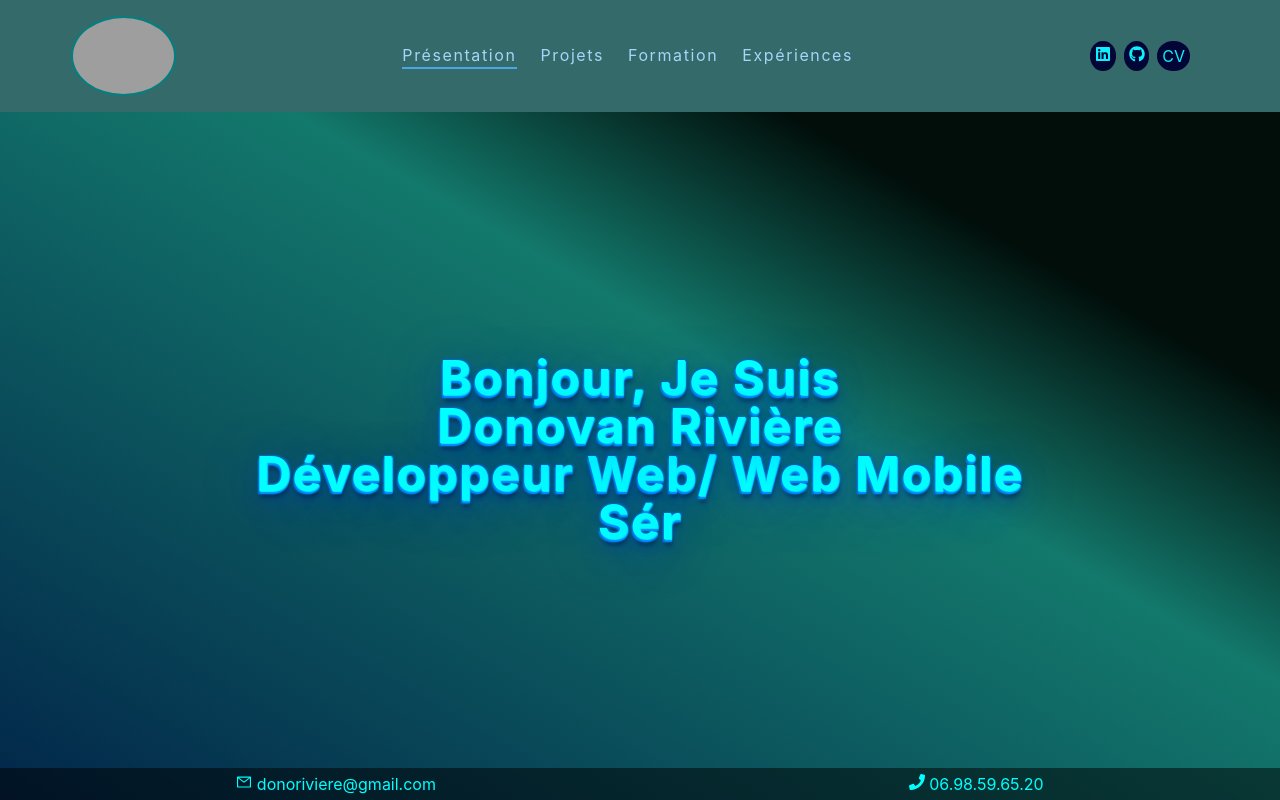
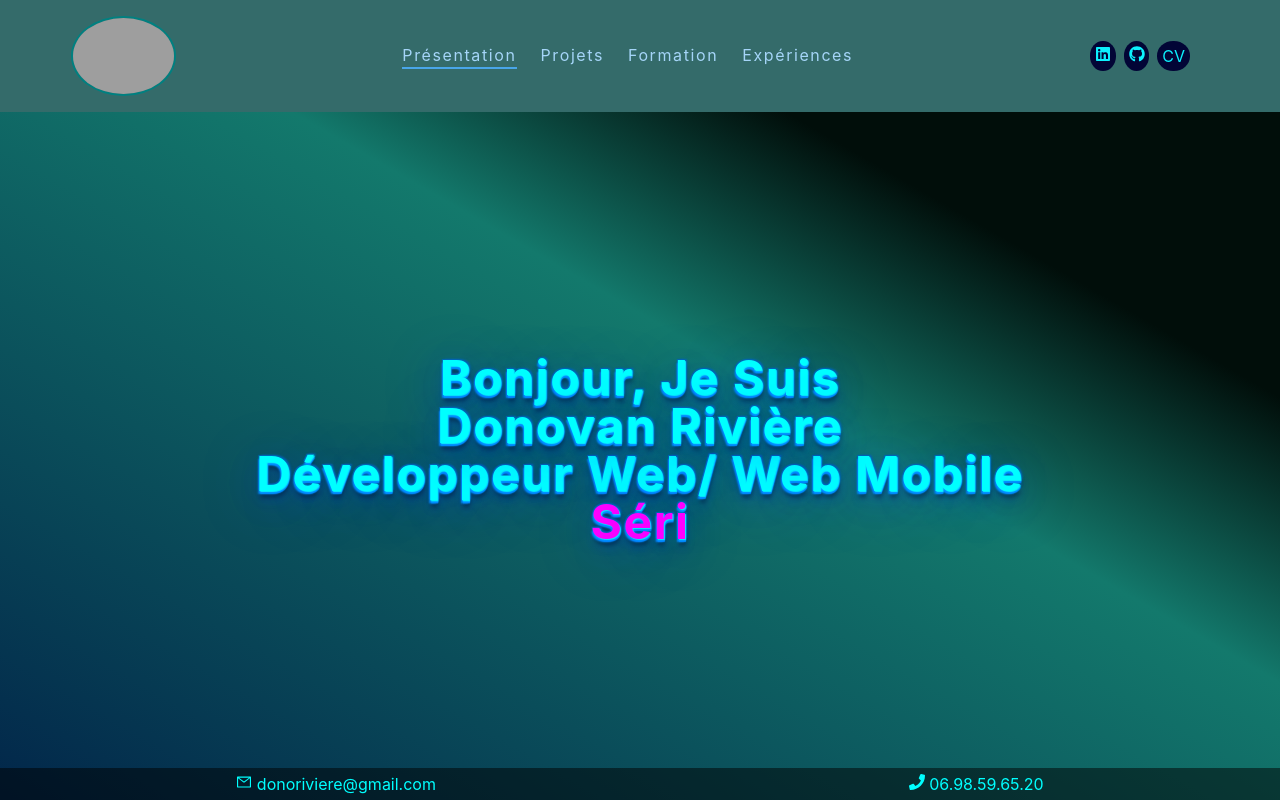
Before and after one commit to Donovan-R/Profil_Riviere, a React (Vite) app: page / in a window 1280 px wide. Built offline with nearby package versions, Linux system fonts and the light colour scheme; grey boxes are pictures that could not be loaded; the HTML template or start-up script is replaced by a standard one.

Commit message:
change color

```diff
--- a/src/pages/Presentation.jsx
+++ b/src/pages/Presentation.jsx
@@ -42,13 +42,13 @@ const Presentation = () => {
               onInit={(typewriter) => {
                 typewriter
                   .pauseFor(2000)
-                  .typeString("Sérieux")
+                  .typeString(`<span style="color: magenta";>sérieux</span>`)
                   .pauseFor(1500)
                   .deleteChars(10)
-                  .typeString("motivé")
+                  .typeString(`<span style="color: indigo;">motivé</span>`)
                   .pauseFor(1500)
                   .deleteChars(10)
-                  .typeString("passionné")
+                  .typeString(`<span style="color: navy;">curieux</span>`)
                   .start();
               }}
             />
```
